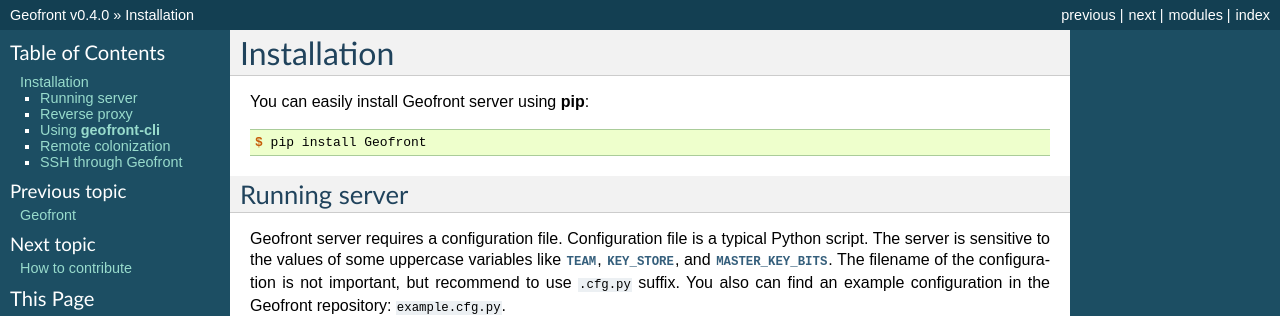
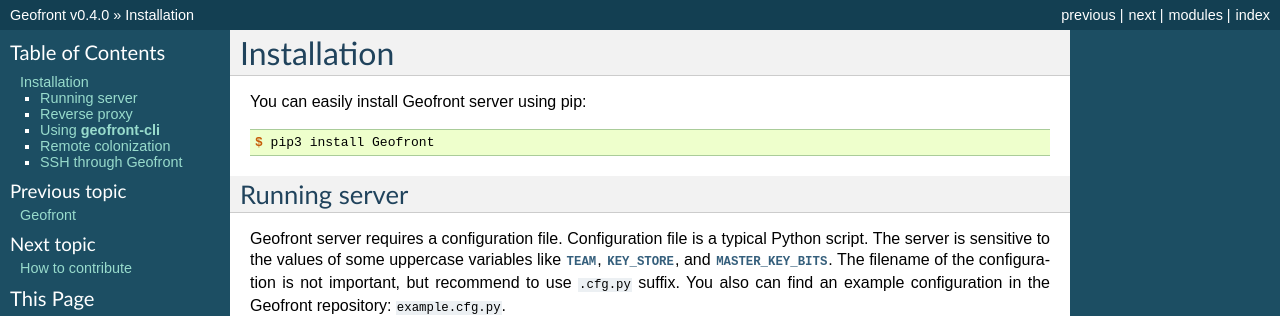
Before and after one commit to geofront-auth/geofront, a Sphinx documentation site: the page built from docs/install.rst, in a window 1280 px wide and 900 px high. Shown: the top 316 px of the window. Built offline with Sphinx 7.4.7, drawn with Linux system fonts in a browser that asks for light colours; pages that are not in the unit, such as notebooks, are missing from menus.

Commit message:
pip command for py3 is pip3
Fix #16

```diff
--- a/docs/install.rst
+++ b/docs/install.rst
@@ -1,11 +1,11 @@
 Installation
 ============
 
-You can easily install Geofront server using :program:`pip`:
+You can easily install Geofront server using pip:
 
 .. code-block:: console
 
-   $ pip install Geofront
+   $ pip3 install Geofront
 
 
 Running server
```
